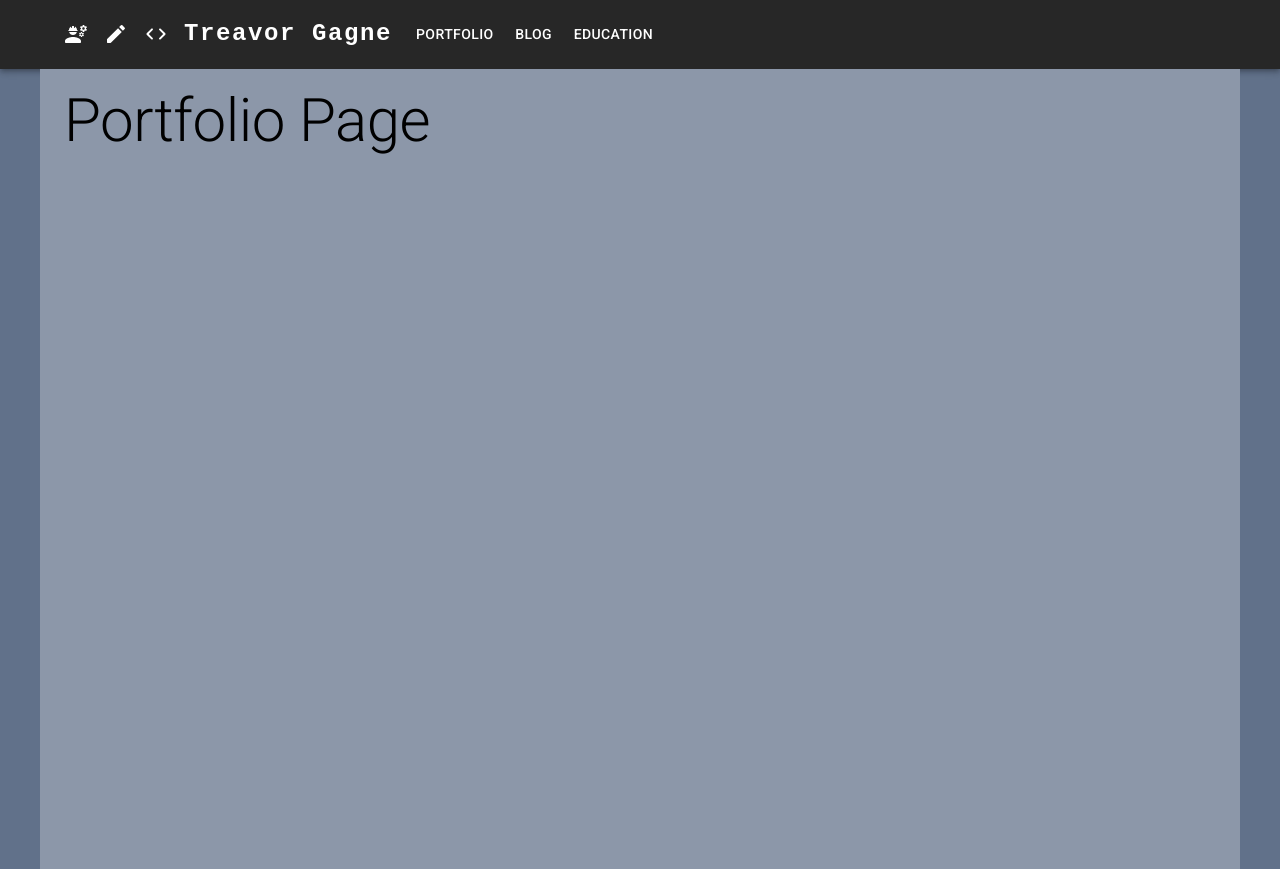
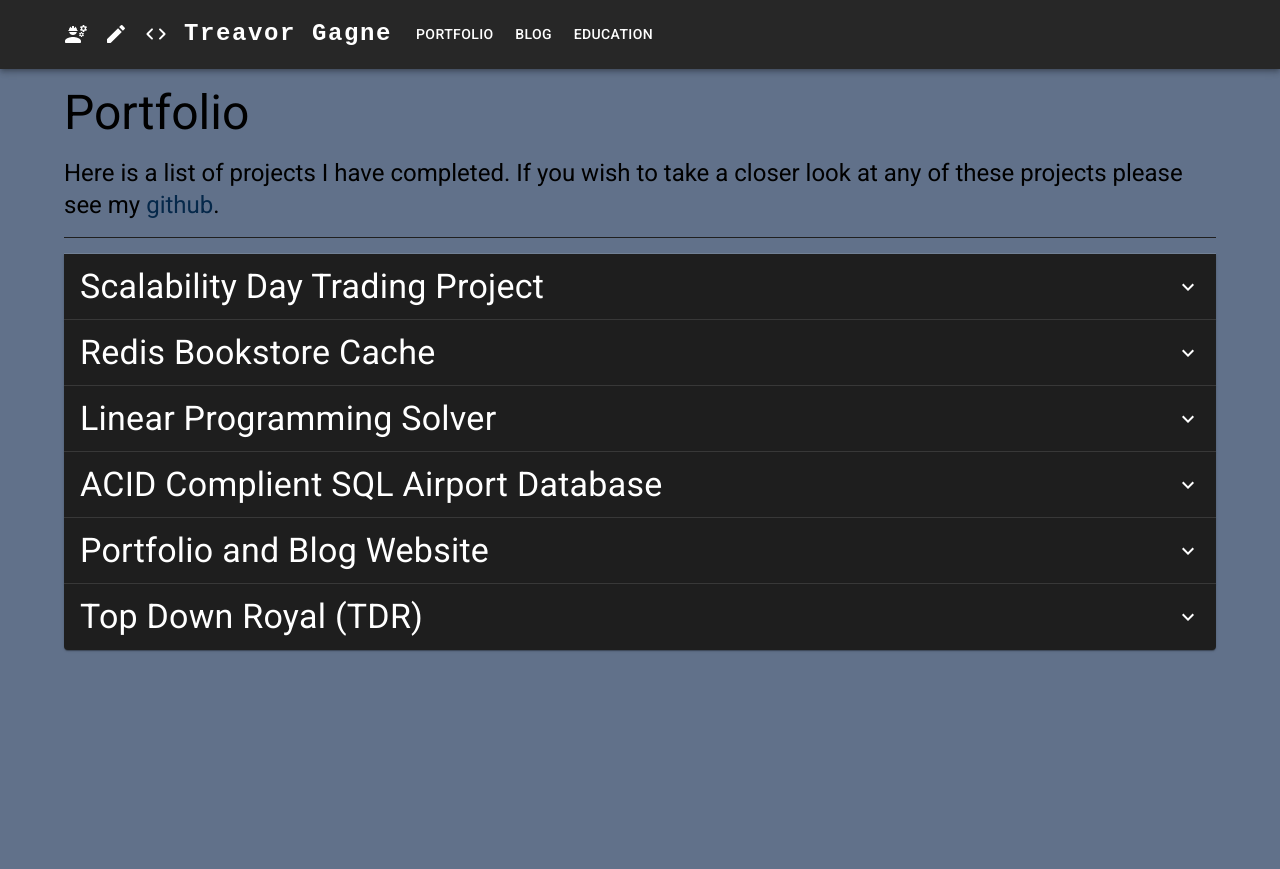
Before and after one commit to treavorgagne/portfolio-blog, a React (Create React App) app in the folder client/: page /portfolio in a window 1280 px wide. Built offline with nearby package versions, Linux system fonts and the light colour scheme.

Commit message:
added accordion feature for projects page

```diff
--- a/client/src/pages/Portfolio.js
+++ b/client/src/pages/Portfolio.js
@@ -1,12 +1,206 @@
 import React from "react";
-import { Typography, Container } from "@mui/material/";
+import Typography from "@mui/material/Typography";
+import Container from "@mui/material/Container";
+import Divider from "@mui/material/Divider";
+import Accordion from "@mui/material/Accordion";
+import Link from "@mui/material/Link";
+import AccordionDetails from "@mui/material/AccordionDetails";
+import AccordionSummary from "@mui/material/AccordionSummary";
+import ExpandMoreIcon from "@mui/icons-material/ExpandMore";
 
 export default function Portfolio() {
+  const [expanded, setExpanded] = React.useState(false);
+
+  const handleChange = (panel) => (event, isExpanded) => {
+    setExpanded(isExpanded ? panel : false);
+  };
+
   return (
-    <Container sx={{ bgcolor: "#8C97A9", p: 2, height: "100vh" }} maxWidth="lg">
-      <Typography variant="h2" component="div" gutterBottom>
-        Portfolio Page
+    <Container sx={{ p: 2, height: "100vh" }} maxWidth="lg">
+      <Typography variant="h3" component="div" gutterBottom>
+        Portfolio
       </Typography>
+      <Typography variant="h5" gutterBottom>
+        Here is a list of projects I have completed. If you wish to take a
+        closer look at any of these projects please see my{" "}
+        <Link
+          href="https://github.com/treavorgagne"
+          underline="hover"
+          target="_blank"
+        >
+          github
+        </Link>
+        .
+      </Typography>
+
+      <Divider sx={{ bgcolor: "black", my: 2 }} />
+
+      <Accordion
+        expanded={expanded === "dayTrading"}
+        onChange={handleChange("dayTrading")}
+      >
+        <AccordionSummary
+          expandIcon={<ExpandMoreIcon />}
+          aria-controls="dayTradingbh-content"
+          id="dayTradingbh-header"
+        >
+          <Typography variant="h4" sx={{ flexShrink: 0 }}>
+            Scalability Day Trading Project
+          </Typography>
+        </AccordionSummary>
+        <AccordionDetails>
+          <Typography variant="h6" sx={{ color: "text.secondary" }}>
+            Tech Stack: React.js, Express Node.js, PostgreSQL, AWS, Docker
+          </Typography>
+          <Typography>
+            Eiusmod voluptate et voluptate sint. Ut exercitation laboris aliqua
+            veniam. Sint ullamco deserunt ad dolor aliqua esse pariatur eu et
+            ipsum eiusmod deserunt.Reprehenderit aute elit veniam fugiat
+            excepteur. Laborum nostrud tempor consequat qui irure velit in esse
+            qui. Excepteur do ut nulla magna. Elit culpa nulla labore veniam
+            laborum consequat officia. Elit ipsum aute labore nisi amet sint eu
+            qui cillum ipsum. Qui ullamco veniam sunt ullamco laboris Lorem.
+            Aute reprehenderit minim aliquip ut consectetur est.
+          </Typography>
+        </AccordionDetails>
+      </Accordion>
+
+      <Accordion
+        expanded={expanded === "redis"}
+        onChange={handleChange("redis")}
+      >
+        <AccordionSummary
+          expandIcon={<ExpandMoreIcon />}
+          aria-controls="redisbh-content"
+          id="redisbh-header"
+        >
+          <Typography variant="h4" sx={{ flexShrink: 0 }}>
+            Redis Bookstore Cache
+          </Typography>
+        </AccordionSummary>
+        <AccordionDetails>
+          <Typography variant="h6" sx={{ color: "text.secondary" }}>
+            Tech Stack: Express Node.js, Redis Cache, Docker
+          </Typography>
+          <Typography>
+            Eiusmod voluptate et voluptate sint. Ut exercitation laboris aliqua
+            veniam. Sint ullamco deserunt ad dolor aliqua esse pariatur eu et
+            ipsum eiusmod deserunt.Reprehenderit aute elit veniam fugiat
+            excepteur. Laborum nostrud tempor consequat qui irure velit in esse
+            qui. Excepteur do ut nulla magna. Elit culpa nulla labore veniam
+            laborum consequat officia. Elit ipsum aute labore nisi amet sint eu
+            qui cillum ipsum.
+          </Typography>
+        </AccordionDetails>
+      </Accordion>
+
+      <Accordion expanded={expanded === "lp"} onChange={handleChange("lp")}>
+        <AccordionSummary
+          expandIcon={<ExpandMoreIcon />}
+          aria-controls="lpbh-content"
+          id="lpbh-header"
+        >
+          <Typography variant="h4" sx={{ flexShrink: 0 }}>
+            Linear Programming Solver
+          </Typography>
+        </AccordionSummary>
+        <AccordionDetails>
+          <Typography variant="h6" sx={{ color: "text.secondary" }}>
+            Tech Stack: Python
+          </Typography>
+          <Typography>
+            Eiusmod voluptate et voluptate sint. Ut exercitation laboris aliqua
+            veniam. Sint ullamco deserunt ad dolor aliqua esse pariatur eu et
+            ipsum eiusmod deserunt.Reprehenderit aute elit veniam fugiat
+            excepteur. Laborum nostrud tempor consequat qui irure velit in esse
+            qui. Excepteur do ut nulla magna. Elit culpa nulla labore veniam
+            laborum consequat officia. Elit ipsum aute labore nisi amet sint eu
+            qui cillum ipsum. Qui ullamco veniam sunt ullamco laboris Lorem.
+            Aute reprehenderit minim aliquip ut consectetur est.
+          </Typography>
+        </AccordionDetails>
+      </Accordion>
+
+      <Accordion expanded={expanded === "sql"} onChange={handleChange("sql")}>
+        <AccordionSummary
+          expandIcon={<ExpandMoreIcon />}
+          aria-controls="sqlbh-content"
+          id="sqlbh-header"
+        >
+          <Typography variant="h4" sx={{ flexShrink: 0 }}>
+            ACID Complient SQL Airport Database
+          </Typography>
+        </AccordionSummary>
+        <AccordionDetails>
+          <Typography variant="h6" sx={{ color: "text.secondary" }}>
+            Tech Stack: PostgreSQL, Python
+          </Typography>
+          <Typography>
+            Eiusmod voluptate et voluptate sint. Ut exercitation laboris aliqua
+            veniam. Sint ullamco deserunt ad dolor aliqua esse pariatur eu et
+            ipsum eiusmod deserunt.Reprehenderit aute elit veniam fugiat
+            excepteur. Laborum nostrud tempor consequat qui irure velit in esse
+            qui. Excepteur do ut nulla magna. Elit culpa nulla labore veniam
+            laborum consequat officia. Elit ipsum aute labore nisi amet sint eu
+            qui cillum ipsum. Qui ullamco veniam sunt ullamco laboris Lorem.
+            Aute reprehenderit minim aliquip ut consectetur est.
+          </Typography>
+        </AccordionDetails>
+      </Accordion>
+
+      <Accordion expanded={expanded === "blog"} onChange={handleChange("blog")}>
+        <AccordionSummary
+          expandIcon={<ExpandMoreIcon />}
+          aria-controls="blogbh-content"
+          id="blogbh-header"
+        >
+          <Typography variant="h4" sx={{ flexShrink: 0 }}>
+            Portfolio and Blog Website
+          </Typography>
+        </AccordionSummary>
+        <AccordionDetails>
+          <Typography variant="h6" sx={{ color: "text.secondary" }}>
+            Tech Stack: React.js, Express Node.js, MongoDB, Docker, AWS
+          </Typography>
+          <Typography>
+            Eiusmod voluptate et voluptate sint. Ut exercitation laboris aliqua
+            veniam. Sint ullamco deserunt ad dolor aliqua esse pariatur eu et
+            ipsum eiusmod deserunt.Reprehenderit aute elit veniam fugiat
+            excepteur. Laborum nostrud tempor consequat qui irure velit in esse
+            qui. Excepteur do ut nulla magna. Elit culpa nulla labore veniam
+            laborum consequat officia. Elit ipsum aute labore nisi amet sint eu
+            qui cillum ipsum. Qui ullamco veniam sunt ullamco laboris Lorem.
+            Aute reprehenderit minim aliquip ut consectetur est.
+          </Typography>
+        </AccordionDetails>
+      </Accordion>
+
+      <Accordion expanded={expanded === "TDR"} onChange={handleChange("TDR")}>
+        <AccordionSummary
+          expandIcon={<ExpandMoreIcon />}
+          aria-controls="TDRbh-content"
+          id="TDRbh-header"
+        >
+          <Typography variant="h4" sx={{ flexShrink: 0 }}>
+            Top Down Royal (TDR)
+          </Typography>
+        </AccordionSummary>
+        <AccordionDetails>
+          <Typography variant="h6" sx={{ color: "text.secondary" }}>
+            Tech Stack: C++, TCP
+          </Typography>
+          <Typography>
+            Eiusmod voluptate et voluptate sint. Ut exercitation laboris aliqua
+            veniam. Sint ullamco deserunt ad dolor aliqua esse pariatur eu et
+            ipsum eiusmod deserunt.Reprehenderit aute elit veniam fugiat
+            excepteur. Laborum nostrud tempor consequat qui irure velit in esse
+            qui. Excepteur do ut nulla magna. Elit culpa nulla labore veniam
+            laborum consequat officia. Elit ipsum aute labore nisi amet sint eu
+            qui cillum ipsum. Qui ullamco veniam sunt ullamco laboris Lorem.
+            Aute reprehenderit minim aliquip ut consectetur est.
+          </Typography>
+        </AccordionDetails>
+      </Accordion>
     </Container>
   );
 }
```
